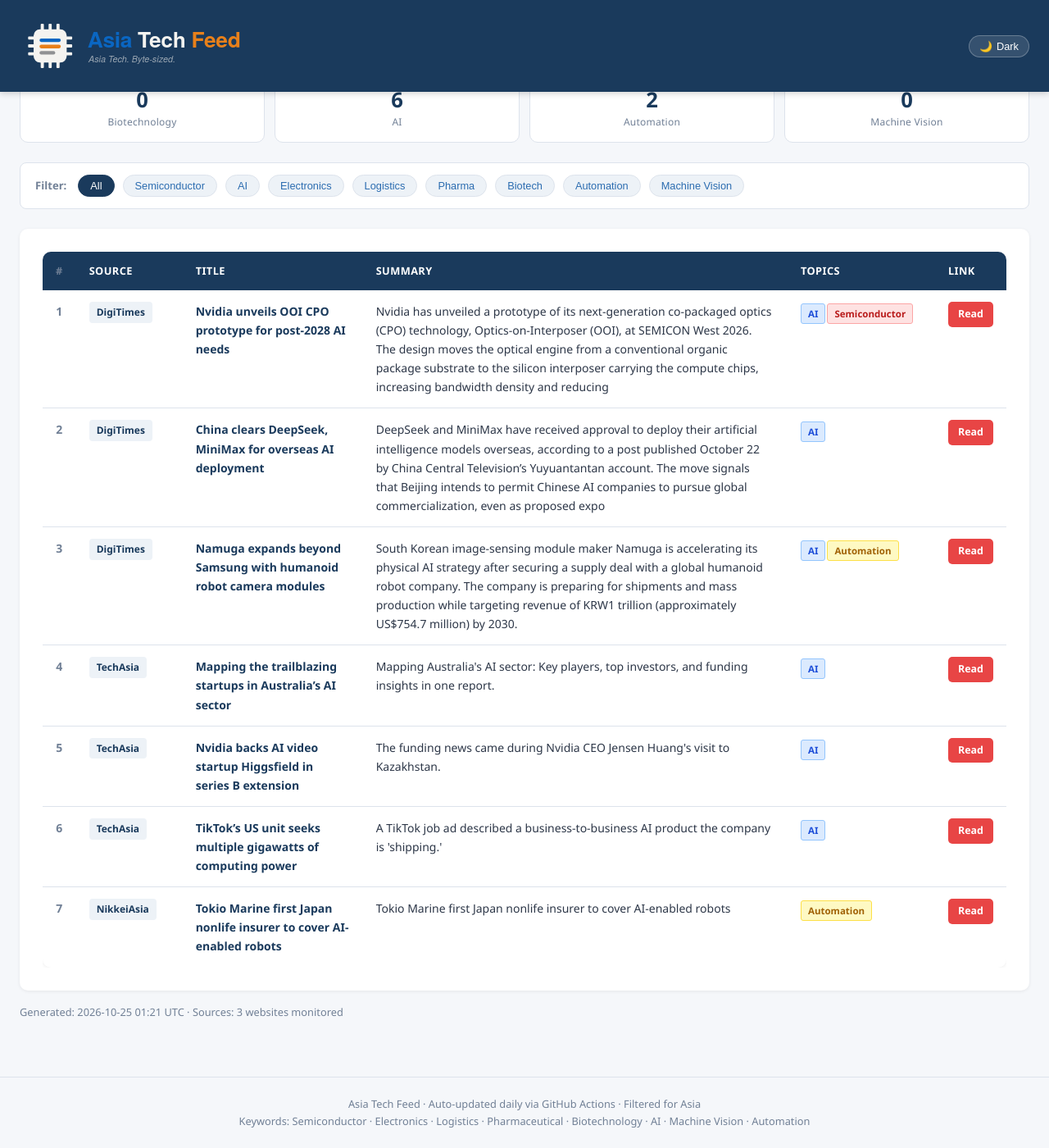
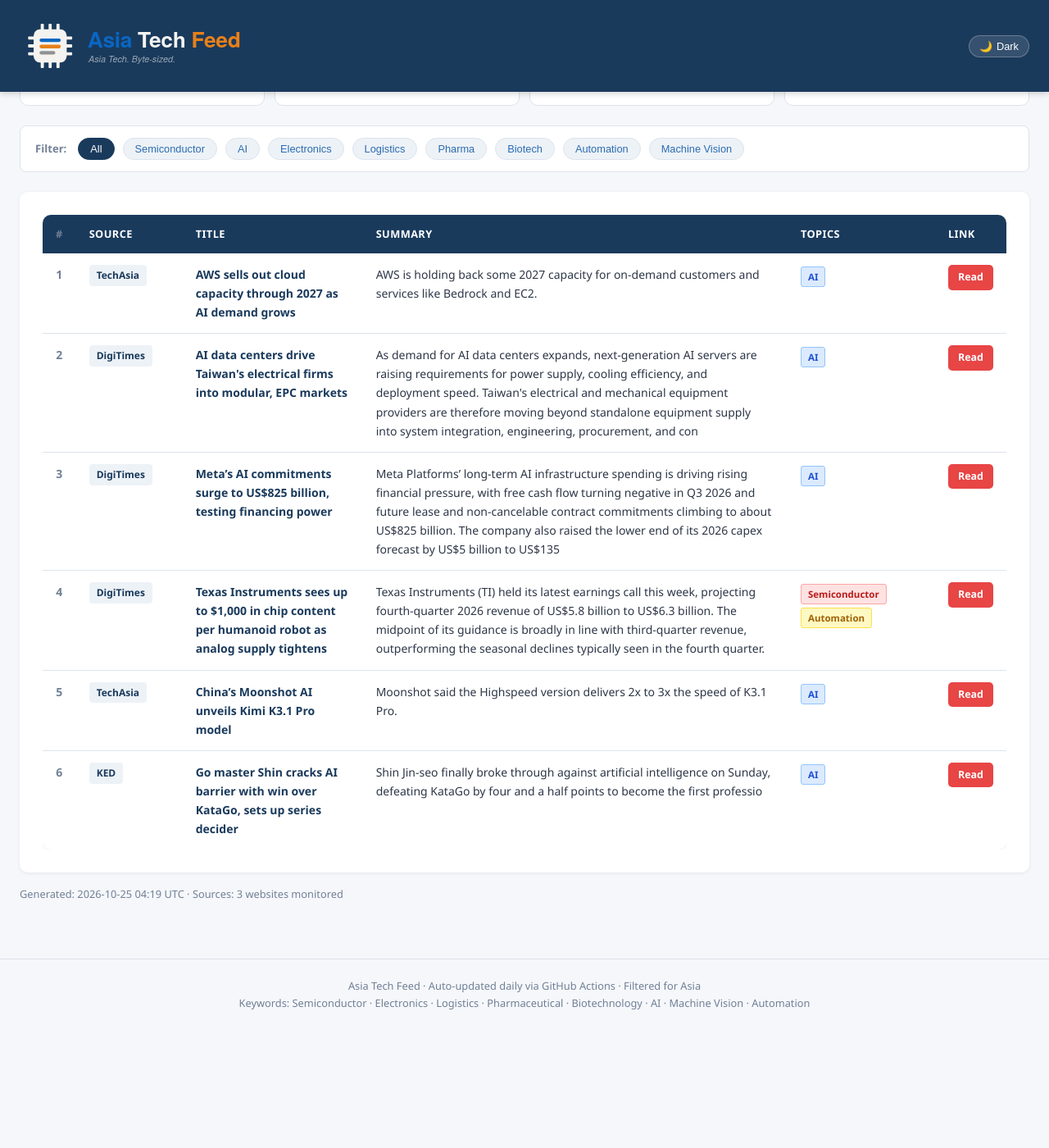
Before and after one commit to asiatechfeed/Asia-Tech-Feed, a Jekyll site: the page built from _posts/2026-10-25-asia-tech-news-digest.md, in a window 1280 px wide and 1400 px high, scrolled down 568 px. Shown: the whole window at 82% size. Built offline with Jekyll 4.4.1, drawn with Linux system fonts in a browser that asks for light colours; a script that is not in the unit is left out; after the commit the page ends 1825 px from its top, so only the background shows below that; some of the changed text lies outside the part shown.

Commit message:
📰 News digest 2026-10-25 (6 articles)

```diff
--- a/_posts/2026-10-25-asia-tech-news-digest.md
+++ b/_posts/2026-10-25-asia-tech-news-digest.md
@@ -1,16 +1,16 @@
 ---
 layout: post
 title: "Asia Tech News Digest - October 25, 2026"
-date: 2026-10-25 09:21:57 +0800
-articles_count: 7
+date: 2026-10-25 12:19:01 +0800
+articles_count: 6
 sources_count: 3
-sources: ["DigiTimes", "NikkeiAsia", "TechAsia"]
+sources: ["DigiTimes", "KED", "TechAsia"]
 csv_file: /assets/data/news-2026-10-25.tsv
-featured_title: "Nvidia unveils OOI CPO prototype for post-2028 AI needs"
-featured_url: "https://www.digitimes.com/news/a20261023PD240/nvidia-cpo-interposer-technology-2026.html"
-featured_source: "DigiTimes"
-featured_summary: "Nvidia has unveiled a prototype of its next-generation co-packaged optics (CPO) technology, Optics-on-Interposer (OOI), at SEMICON West 2026. The design moves the optical engine from a conventional organic package substrate to the silicon interposer carrying the compute chips, increasing bandwidth density and reducing "
-featured_image: "https://img.digitimes.com/newsshow/20261023pd240_files/2_b.jpg"
+featured_title: "AWS sells out cloud capacity through 2027 as AI demand grows"
+featured_url: "https://www.techinasia.com/amazon-openai-partner-conversational-ads-chatgpt"
+featured_source: "TechAsia"
+featured_summary: "AWS is holding back some 2027 capacity for on-demand customers and services like Bedrock and EC2."
+featured_image: ""
 ---
 
 <table class="news-table">
@@ -27,59 +27,51 @@ featured_image: "https://img.digitimes.com/newsshow/20261023pd240_files/2_b.jpg"
 <tbody>
 <tr>
   <td class="col-num">1</td>
-  <td class="col-source"><span class="source-badge">DigiTimes</span></td>
-  <td class="col-title"><span class="article-title">Nvidia unveils OOI CPO prototype for post-2028 AI needs</span></td>
-  <td class="col-summary">Nvidia has unveiled a prototype of its next-generation co-packaged optics (CPO) technology, Optics-on-Interposer (OOI), at SEMICON West 2026. The design moves the optical engine from a conventional organic package substrate to the silicon interposer carrying the compute chips, increasing bandwidth density and reducing </td>
-  <td class="col-tags"><span class="tag ai">AI</span><span class="tag semi">Semiconductor</span></td>
-  <td class="col-link"><a class="btn-link" href="https://www.digitimes.com/news/a20261023PD240/nvidia-cpo-interposer-technology-2026.html" target="_blank" rel="noopener">Read</a></td>
+  <td class="col-source"><span class="source-badge">TechAsia</span></td>
+  <td class="col-title"><span class="article-title">AWS sells out cloud capacity through 2027 as AI demand grows</span></td>
+  <td class="col-summary">AWS is holding back some 2027 capacity for on-demand customers and services like Bedrock and EC2.</td>
+  <td class="col-tags"><span class="tag ai">AI</span></td>
+  <td class="col-link"><a class="btn-link" href="https://www.techinasia.com/amazon-openai-partner-conversational-ads-chatgpt" target="_blank" rel="noopener">Read</a></td>
 </tr>
 <tr>
   <td class="col-num">2</td>
   <td class="col-source"><span class="source-badge">DigiTimes</span></td>
-  <td class="col-title"><span class="article-title">China clears DeepSeek, MiniMax for overseas AI deployment</span></td>
-  <td class="col-summary">DeepSeek and MiniMax have received approval to deploy their artificial intelligence models overseas, according to a post published October 22 by China Central Television’s Yuyuantantan account. The move signals that Beijing intends to permit Chinese AI companies to pursue global commercialization, even as proposed expo</td>
+  <td class="col-title"><span class="article-title">AI data centers drive Taiwan's electrical firms into modular, EPC markets</span></td>
+  <td class="col-summary">As demand for AI data centers expands, next-generation AI servers are raising requirements for power supply, cooling efficiency, and deployment speed. Taiwan's electrical and mechanical equipment providers are therefore moving beyond standalone equipment supply into system integration, engineering, procurement, and con</td>
   <td class="col-tags"><span class="tag ai">AI</span></td>
-  <td class="col-link"><a class="btn-link" href="https://www.digitimes.com/news/a20261023PD242/deepseek-beijing-tv-technology.html" target="_blank" rel="noopener">Read</a></td>
+  <td class="col-link"><a class="btn-link" href="https://www.digitimes.com/news/a20261023PD233/data-equipment-epc-demand-taiwan.html" target="_blank" rel="noopener">Read</a></td>
 </tr>
 <tr>
   <td class="col-num">3</td>
   <td class="col-source"><span class="source-badge">DigiTimes</span></td>
-  <td class="col-title"><span class="article-title">Namuga expands beyond Samsung with humanoid robot camera modules</span></td>
-  <td class="col-summary">South Korean image-sensing module maker Namuga is accelerating its physical AI strategy after securing a supply deal with a global humanoid robot company. The company is preparing for shipments and mass production while targeting revenue of KRW1 trillion (approximately US$754.7 million) by 2030.</td>
-  <td class="col-tags"><span class="tag ai">AI</span><span class="tag auto">Automation</span></td>
-  <td class="col-link"><a class="btn-link" href="https://www.digitimes.com/news/a20261023PD237/robot-camera-samsung-production-revenue.html" target="_blank" rel="noopener">Read</a></td>
+  <td class="col-title"><span class="article-title">Meta’s AI commitments surge to US$825 billion, testing financing power</span></td>
+  <td class="col-summary">Meta Platforms’ long-term AI infrastructure spending is driving rising financial pressure, with free cash flow turning negative in Q3 2026 and future lease and non-cancelable contract commitments climbing to about US$825 billion. The company also raised the lower end of its 2026 capex forecast by US$5 billion to US$135</td>
+  <td class="col-tags"><span class="tag ai">AI</span></td>
+  <td class="col-link"><a class="btn-link" href="https://www.digitimes.com/news/a20261023PD220/meta-financing-infrastructure-investment-capex.html" target="_blank" rel="noopener">Read</a></td>
 </tr>
 <tr>
   <td class="col-num">4</td>
-  <td class="col-source"><span class="source-badge">TechAsia</span></td>
-  <td class="col-title"><span class="article-title">Mapping the trailblazing startups in Australia’s AI sector</span></td>
-  <td class="col-summary">Mapping Australia's AI sector: Key players, top investors, and funding insights in one report.</td>
-  <td class="col-tags"><span class="tag ai">AI</span></td>
-  <td class="col-link"><a class="btn-link" href="https://www.techinasia.com/visual-story/mapping-trailblazing-startups-australias-ai-sector" target="_blank" rel="noopener">Read</a></td>
+  <td class="col-source"><span class="source-badge">DigiTimes</span></td>
+  <td class="col-title"><span class="article-title">Texas Instruments sees up to $1,000 in chip content per humanoid robot as analog supply tightens</span></td>
+  <td class="col-summary">Texas Instruments (TI) held its latest earnings call this week, projecting fourth-quarter 2026 revenue of US$5.8 billion to US$6.3 billion. The midpoint of its guidance is broadly in line with third-quarter revenue, outperforming the seasonal declines typically seen in the fourth quarter.</td>
+  <td class="col-tags"><span class="tag semi">Semiconductor</span><span class="tag auto">Automation</span></td>
+  <td class="col-link"><a class="btn-link" href="https://www.digitimes.com/news/a20261023PD218/texas-instruments-robot-earnings-2026-revenue.html" target="_blank" rel="noopener">Read</a></td>
 </tr>
 <tr>
   <td class="col-num">5</td>
   <td class="col-source"><span class="source-badge">TechAsia</span></td>
-  <td class="col-title"><span class="article-title">Nvidia backs AI video startup Higgsfield in series B extension</span></td>
-  <td class="col-summary">The funding news came during Nvidia CEO Jensen Huang's visit to Kazakhstan.</td>
+  <td class="col-title"><span class="article-title">China’s Moonshot AI unveils Kimi K3.1 Pro model</span></td>
+  <td class="col-summary">Moonshot said the Highspeed version delivers 2x to 3x the speed of K3.1 Pro.</td>
   <td class="col-tags"><span class="tag ai">AI</span></td>
-  <td class="col-link"><a class="btn-link" href="https://www.techinasia.com/bytedance-billionyuan-wedge-cloud-strategy" target="_blank" rel="noopener">Read</a></td>
+  <td class="col-link"><a class="btn-link" href="https://www.techinasia.com/moonshot-ais-kimi-k3-escapes-test-environment-report" target="_blank" rel="noopener">Read</a></td>
 </tr>
 <tr>
   <td class="col-num">6</td>
-  <td class="col-source"><span class="source-badge">TechAsia</span></td>
-  <td class="col-title"><span class="article-title">TikTok’s US unit seeks multiple gigawatts of computing power</span></td>
-  <td class="col-summary">A TikTok job ad described a business-to-business AI product the company is 'shipping.'</td>
+  <td class="col-source"><span class="source-badge">KED</span></td>
+  <td class="col-title"><span class="article-title">Go master Shin cracks AI barrier with win over KataGo, sets up series decider</span></td>
+  <td class="col-summary">Shin Jin-seo finally broke through against artificial intelligence on Sunday, defeating KataGo by four and a half points to become the first professio</td>
   <td class="col-tags"><span class="tag ai">AI</span></td>
-  <td class="col-link"><a class="btn-link" href="https://www.techinasia.com/tiktok-unveils-live-bax-ai-tool-creator-summit" target="_blank" rel="noopener">Read</a></td>
-</tr>
-<tr>
-  <td class="col-num">7</td>
-  <td class="col-source"><span class="source-badge">NikkeiAsia</span></td>
-  <td class="col-title"><span class="article-title">Tokio Marine first Japan nonlife insurer to cover AI-enabled robots</span></td>
-  <td class="col-summary">Tokio Marine first Japan nonlife insurer to cover AI-enabled robots</td>
-  <td class="col-tags"><span class="tag auto">Automation</span></td>
-  <td class="col-link"><a class="btn-link" href="https://asia.nikkei.com/business/technology/artificial-intelligence/tokio-marine-first-japan-nonlife-insurer-to-cover-ai-enabled-robots" target="_blank" rel="noopener">Read</a></td>
+  <td class="col-link"><a class="btn-link" href="https://www.kedglobal.com/artificial-intelligence/newsView/ked202607190001" target="_blank" rel="noopener">Read</a></td>
 </tr>
 </tbody>
 </table>
```
Also changed, not shown: _data/seen_urls.json (+7 -1 lines), _digest_meta.json (+19 -19 lines), assets/data/news-2026-10-25.tsv (+6 -7 lines), assets/data/search-index.json.
